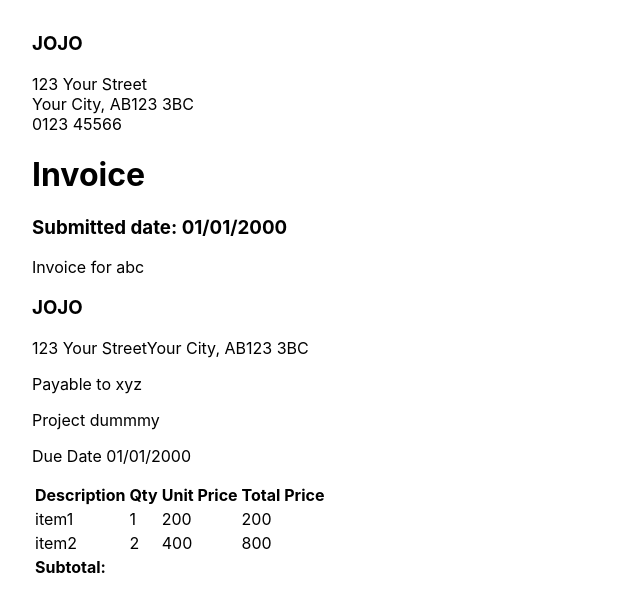
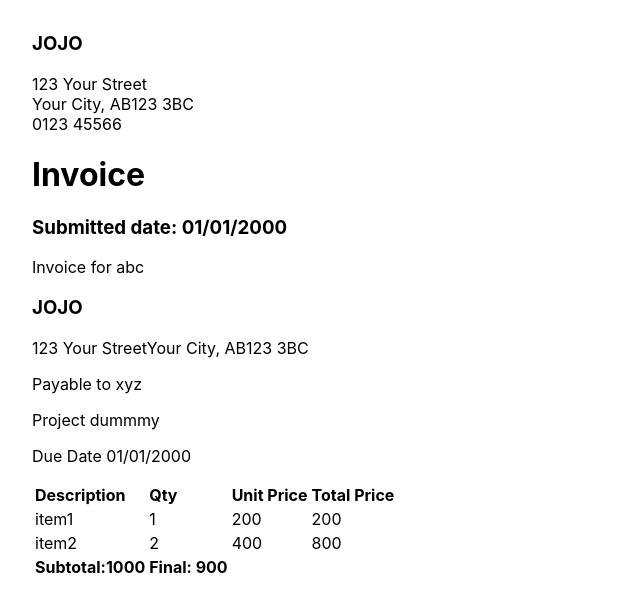
Before and after one commit to TheJSGirl/Invoice-app, a React (Create React App) app: page / in a window 1280 px wide. Shown: the top 612 px of the page, without its empty margins (0-640 px from the left). Built offline with nearby package versions, Linux system fonts and the light colour scheme.

Commit message:
added discount field

```diff
--- a/src/components/Invoice/Invoice.js
+++ b/src/components/Invoice/Invoice.js
@@ -5,6 +5,7 @@ class Invoice extends Component {
         item:'item1',
         qty:1,
         unitPrice: 200,
+        discounts: 100
     }
     constructor(props) {
         super(props);
@@ -25,9 +26,8 @@ class Invoice extends Component {
         }
     }
     render() {
-        let total;
+        const subtotal = this.state.items.reduce((p,c)=> c.unitPrice * c.qty + p, 0);
         const res = this.state.items.map((item) => {
-             total += item.unitPrice*item.qty;
             return (
               <tr>
                   <td>{item.item}</td>
@@ -48,7 +48,8 @@ class Invoice extends Component {
                     </tr>
                 {res}
                 <tr>
-                    <th>Subtotal: {}</th>
+                    <th>Subtotal:{subtotal}</th>
+                    <th>Final: {subtotal-this.props.discounts}</th>
                 </tr>
                 </table>
             </div>
```
